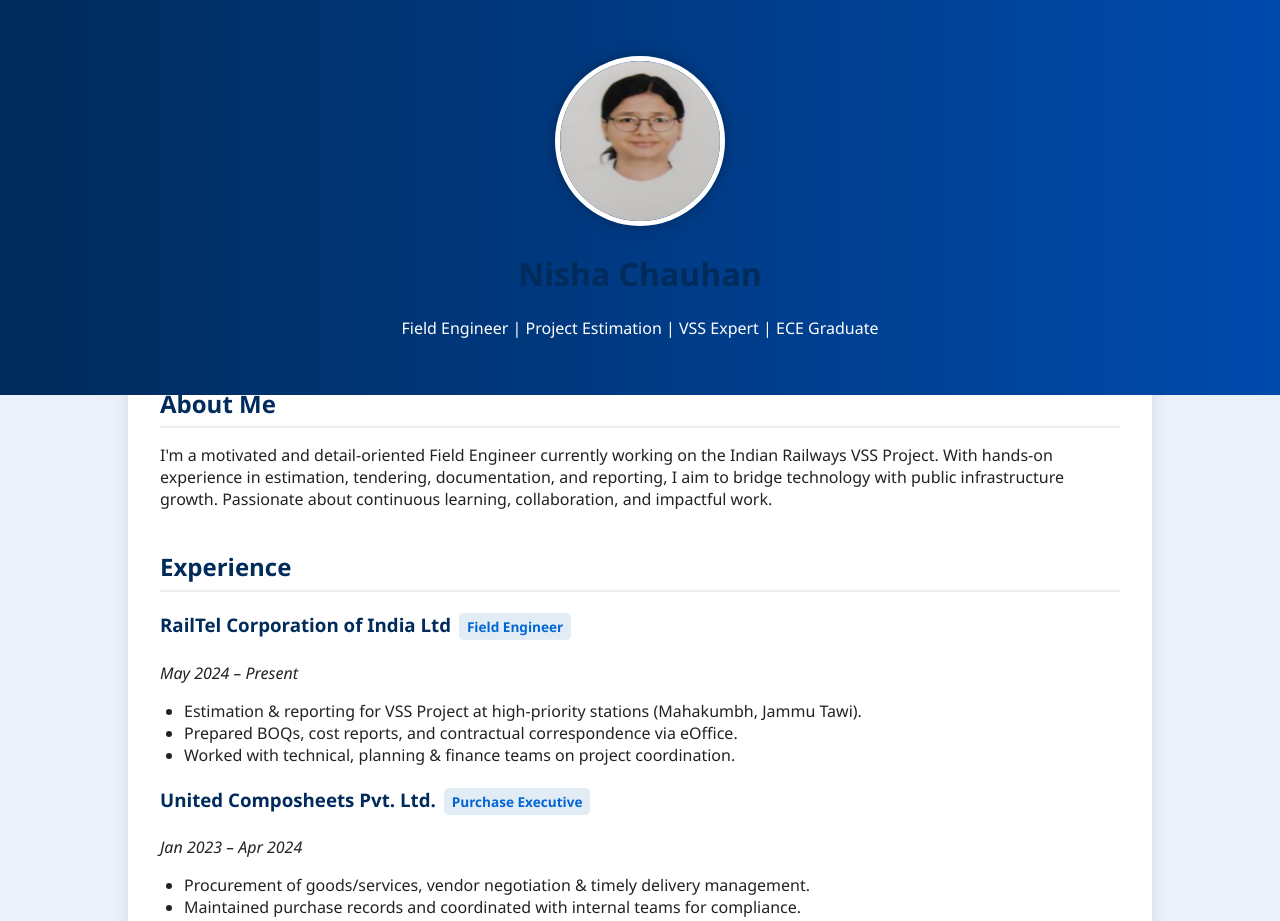
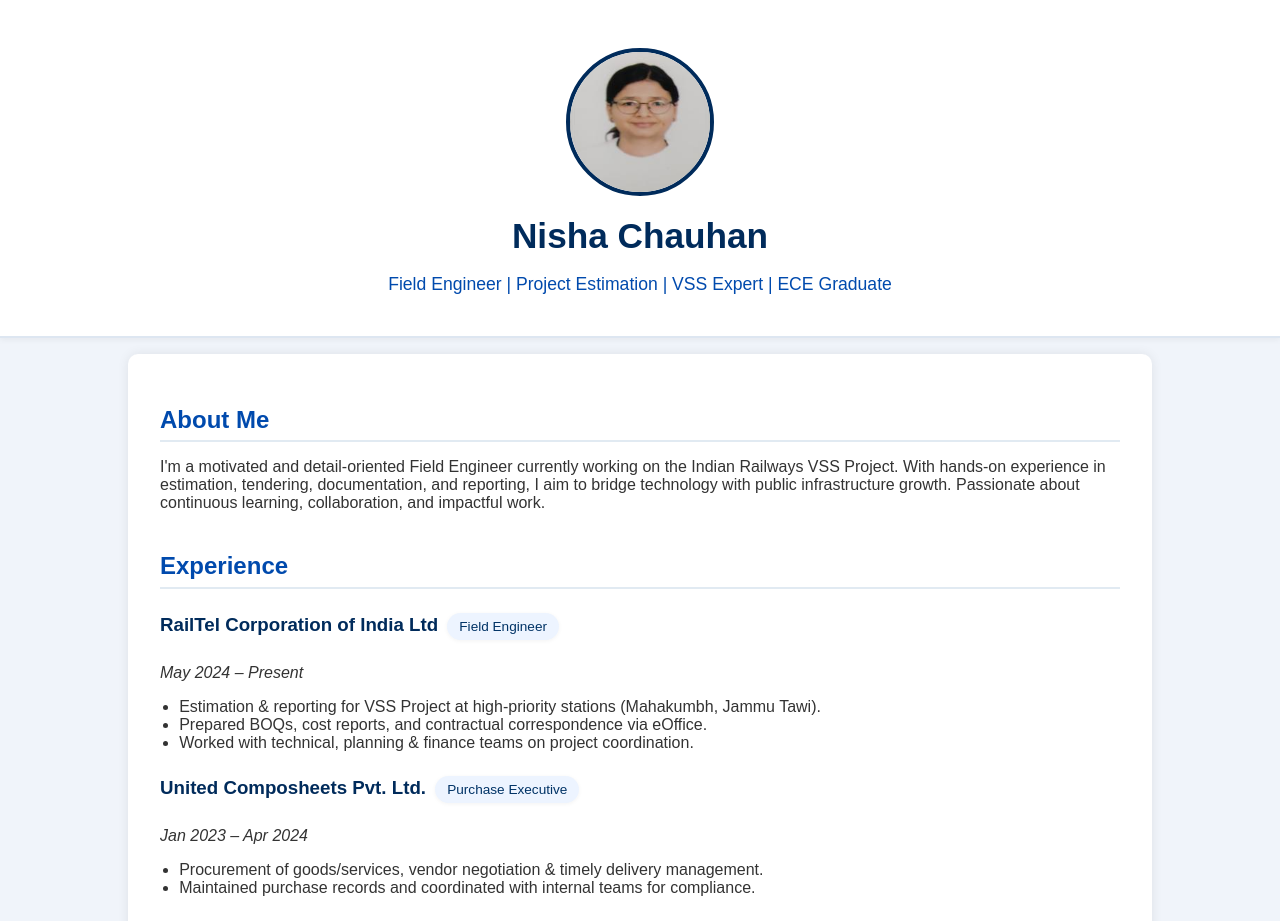
Before and after one commit to Nisha-3/Nisha-Portfolio, a plain HTML site: page index.html in a window 1280 px wide. Shown: the top 921 px of the page. Drawn offline with Linux system fonts and the light colour scheme.

Commit message:
index.html

```diff
--- a/index.html
+++ b/index.html
@@ -7,49 +7,60 @@
   <link rel="stylesheet" href="https://cdnjs.cloudflare.com/ajax/libs/font-awesome/6.4.0/css/all.min.css" />
   <style>
     body {
-      font-family: 'Segoe UI', Tahoma, Geneva, Verdana, sans-serif;
-      background: #eaf1fb;
-      color: #222;
+      font-family: 'Poppins', sans-serif;
+      background: #f0f4fa;
+      color: #333;
       margin: 0;
       padding: 0;
     }
     header {
-      background: linear-gradient(to right, #002B5B, #004AAD);
-      color: white;
+      background: #ffffff;
+      color: #002B5B;
       text-align: center;
-      padding: 2.5rem 1rem;
-      position: relative;
+      padding: 2.5rem 1rem 1.5rem;
+      border-bottom: 2px solid #dde6f1;
+      box-shadow: 0 2px 6px rgba(0,0,0,0.05);
     }
     header img {
       border-radius: 50%;
-      width: 160px;
-      height: 160px;
+      width: 140px;
+      height: 140px;
       object-fit: cover;
-      margin-top: 1rem;
-      border: 5px solid #fff;
-      box-shadow: 0 0 15px rgba(0,0,0,0.3);
+      margin-top: 0.5rem;
+      border: 4px solid #002B5B;
+    }
+    header h1 {
+      margin: 1rem 0 0.3rem;
+      font-size: 2.2rem;
+      color: #002B5B;
+    }
+    header p {
+      font-size: 1.1rem;
+      color: #004AAD;
     }
     main {
       max-width: 960px;
-      margin: -60px auto 2rem auto;
+      margin: 1rem auto 2rem auto;
       padding: 2rem;
       background: #fff;
-      box-shadow: 0 0 15px rgba(0,0,0,0.1);
-      border-radius: 12px;
+      box-shadow: 0 0 12px rgba(0,0,0,0.08);
+      border-radius: 10px;
     }
     section {
       margin-bottom: 2.5rem;
     }
-    h1, h2, h3 {
-      color: #002B5B;
-    }
     h2 {
-      border-bottom: 2px solid #eee;
+      border-bottom: 2px solid #e1eaf2;
       padding-bottom: 0.4rem;
       margin-bottom: 1rem;
+      color: #004AAD;
+    }
+    h3 {
+      color: #002B5B;
+      margin-top: 1.2rem;
     }
     ul {
-      padding-left: 1.5rem;
+      padding-left: 1.2rem;
     }
     .contact a {
       color: #004AAD;
@@ -60,13 +71,15 @@
       color: #004AAD;
     }
     .badge {
-      background-color: #e1ecf4;
-      color: #0366d6;
-      padding: 4px 8px;
-      margin: 3px;
+      background-color: #edf4ff;
+      color: #003366;
+      padding: 6px 12px;
+      margin: 5px 4px;
       display: inline-block;
-      border-radius: 5px;
+      border-radius: 20px;
       font-size: 0.85rem;
+      font-weight: 500;
+      box-shadow: 0 1px 4px rgba(0,0,0,0.05);
     }
   </style>
 </head>
```
